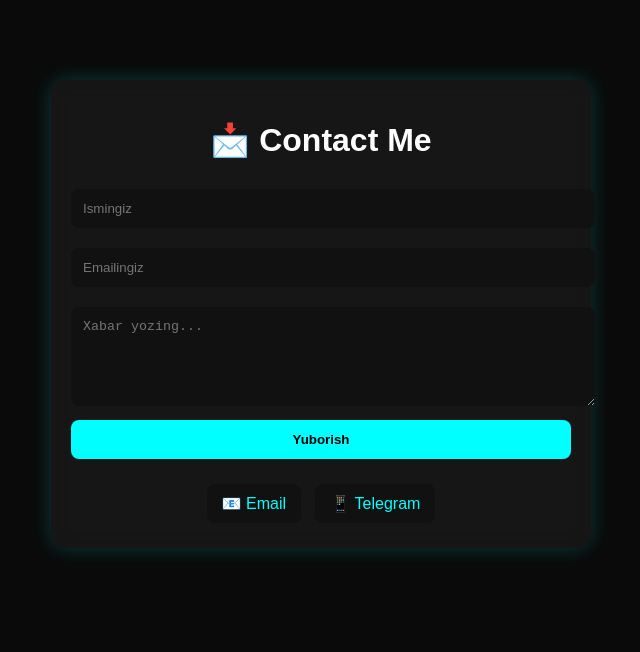
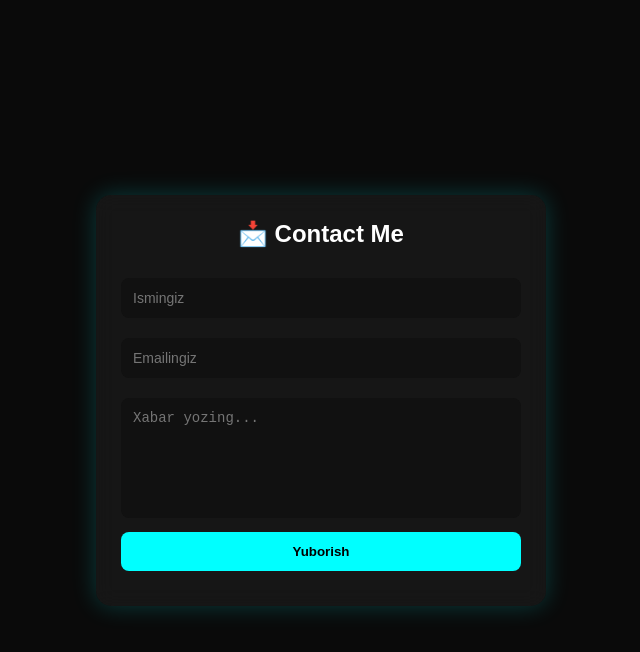
Before and after one commit to hackeruzb-pixel/11b, a website: page contact.html in a window 1280 px wide. Shown: the whole page, without its empty margins (319-959 px from the left). Drawn offline with nearby package versions, Linux system fonts and the light colour scheme.

Commit message:
Update contact form and styling in contact.html

```diff
--- a/contact.html
+++ b/contact.html
@@ -3,27 +3,39 @@
 <head>
 <meta charset="UTF-8">
 <meta name="viewport" content="width=device-width, initial-scale=1.0">
-<title>Contact</title>
+<title>Contact PRO</title>
+
+<!-- EmailJS -->
+<script src="https://cdn.jsdelivr.net/npm/emailjs-com@3/dist/email.min.js"></script>
 
 <style>
+*{
+  margin:0;
+  padding:0;
+  box-sizing:border-box;
+}
+
 body{
-  margin:0;
-  font-family:Arial, sans-serif;
+  font-family:Arial;
   background:#0a0a0a;
   color:white;
+  display:flex;
+  justify-content:center;
+  align-items:center;
+  height:100vh;
 }
 
 .container{
-  max-width:500px;
-  margin:80px auto;
-  padding:20px;
+  width:100%;
+  max-width:450px;
+  padding:25px;
+  border-radius:15px;
   background:rgba(255,255,255,0.05);
-  border-radius:15px;
-  backdrop-filter: blur(10px);
-  box-shadow:0 0 20px rgba(0,255,255,0.2);
+  box-shadow:0 0 25px rgba(0,255,255,0.2);
+  backdrop-filter:blur(10px);
 }
 
-h1{
+h2{
   text-align:center;
   margin-bottom:20px;
 }
@@ -34,9 +46,14 @@ input, textarea{
   margin:10px 0;
   border:none;
   border-radius:8px;
-  outline:none;
   background:#111;
   color:white;
+  font-size:14px;
+}
+
+textarea{
+  resize:none;
+  height:120px;
 }
 
 button{
@@ -55,25 +72,10 @@ button:hover{
   background:#00cccc;
 }
 
-.links{
-  margin-top:20px;
+.status{
+  margin-top:10px;
   text-align:center;
-}
-
-.links a{
-  display:inline-block;
-  margin:5px;
-  padding:10px 15px;
-  background:#111;
-  color:#0ff;
-  border-radius:8px;
-  text-decoration:none;
-  transition:0.3s;
-}
-
-.links a:hover{
-  background:#0ff;
-  color:black;
+  font-size:14px;
 }
 </style>
 
@@ -81,26 +83,72 @@ button:hover{
 <body>
 
 <div class="container">
-  <h1>📩 Contact Me</h1>
+  <h2>📩 Contact Me</h2>
 
-  <form onsubmit="sendMessage(event)">
-    <input type="text" placeholder="Ismingiz" required>
-    <input type="email" placeholder="Emailingiz" required>
-    <textarea rows="5" placeholder="Xabar yozing..." required></textarea>
+  <form id="contactForm">
+    <input type="text" id="name" placeholder="Ismingiz" required>
+    <input type="email" id="email" placeholder="Emailingiz" required>
+    <textarea id="message" placeholder="Xabar yozing..." required></textarea>
     <button type="submit">Yuborish</button>
   </form>
 
-  <div class="links">
-    <a href="mailto:youremail@gmail.com">📧 Email</a>
-    <a href="https://t.me/yourusername" target="_blank">📱 Telegram</a>
-  </div>
+  <div class="status" id="status"></div>
 </div>
 
 <script>
-function sendMessage(e){
+// 🔥 EMAILJS INIT
+(function(){
+  emailjs.init("YOUR_PUBLIC_KEY");
+})();
+
+const form = document.getElementById("contactForm");
+const statusText = document.getElementById("status");
+
+form.addEventListener("submit", function(e){
   e.preventDefault();
-  alert("Xabar yuborildi ✅ (hozircha fake 😄)");
-}
+
+  const name = document.getElementById("name").value;
+  const email = document.getElementById("email").value;
+  const message = document.getElementById("message").value;
+
+  statusText.innerHTML = "⏳ Yuborilmoqda...";
+
+  // 1️⃣ EMAILJS
+  emailjs.send("service_330emza", "template_ud4xsy6", {
+    name: name,
+    email: email,
+    message: message
+  })
+  .then(function(){
+    console.log("Email yuborildi");
+  }, function(error){
+    console.log("Email error:", error);
+  });
+
+  // 2️⃣ TELEGRAM
+  const botToken = "YOUR_BOT_TOKEN";
+  const chatId = "YOUR_CHAT_ID";
+
+  const text = `📩 Yangi xabar!\n\n👤 Ism: ${name}\n📧 Email: ${email}\n💬 Xabar: ${message}`;
+
+  fetch(`https://api.telegram.org/bot${botToken}/sendMessage`, {
+    method: "POST",
+    headers: {
+      "Content-Type": "application/json"
+    },
+    body: JSON.stringify({
+      chat_id: chatId,
+      text: text
+    })
+  })
+  .then(res => res.json())
+  .then(data => console.log("Telegram yuborildi", data))
+  .catch(err => console.log("Telegram error", err));
+
+  // ✅ UI
+  statusText.innerHTML = "✅ Xabar yuborildi!";
+  form.reset();
+});
 </script>
 
 </body>
```
